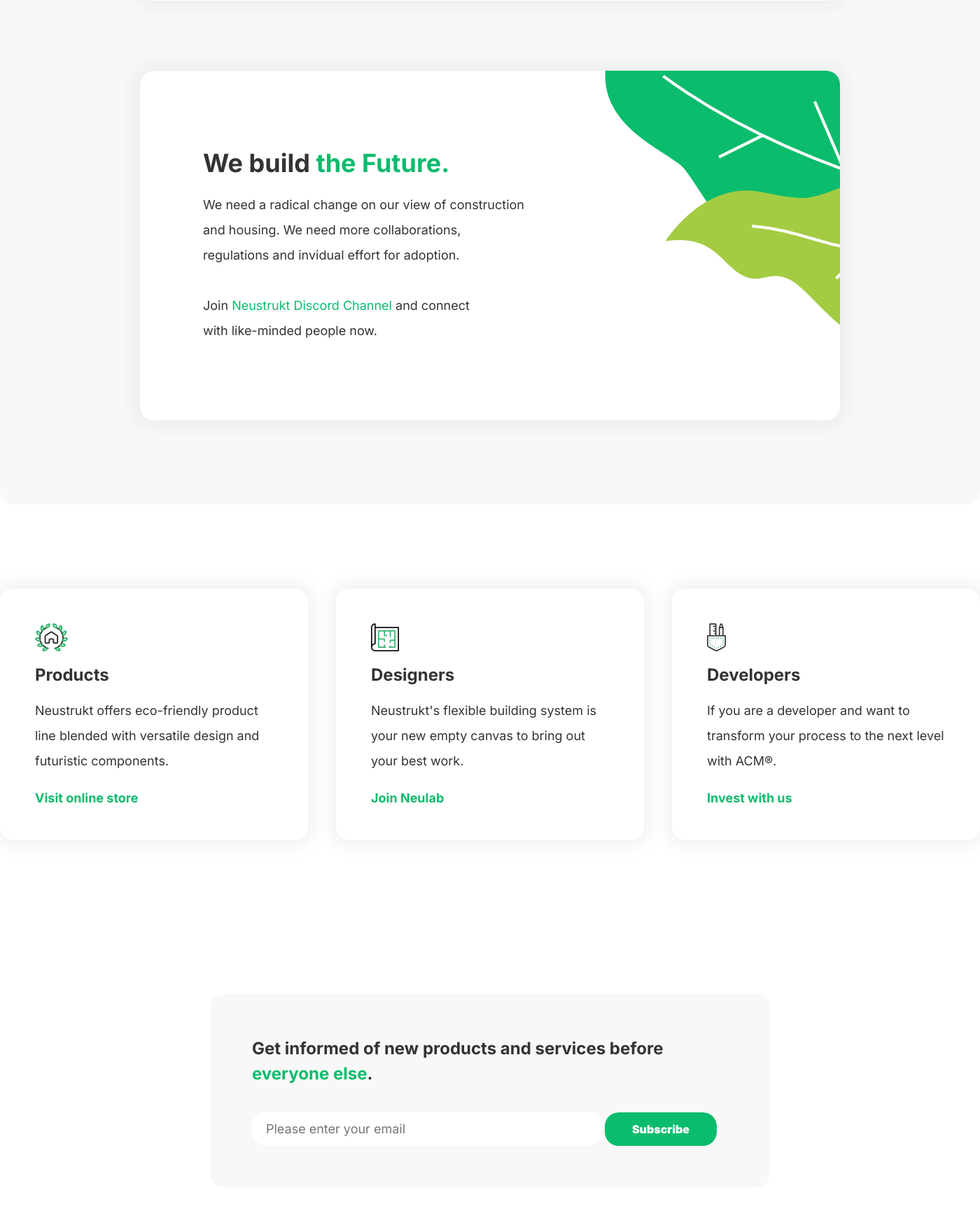
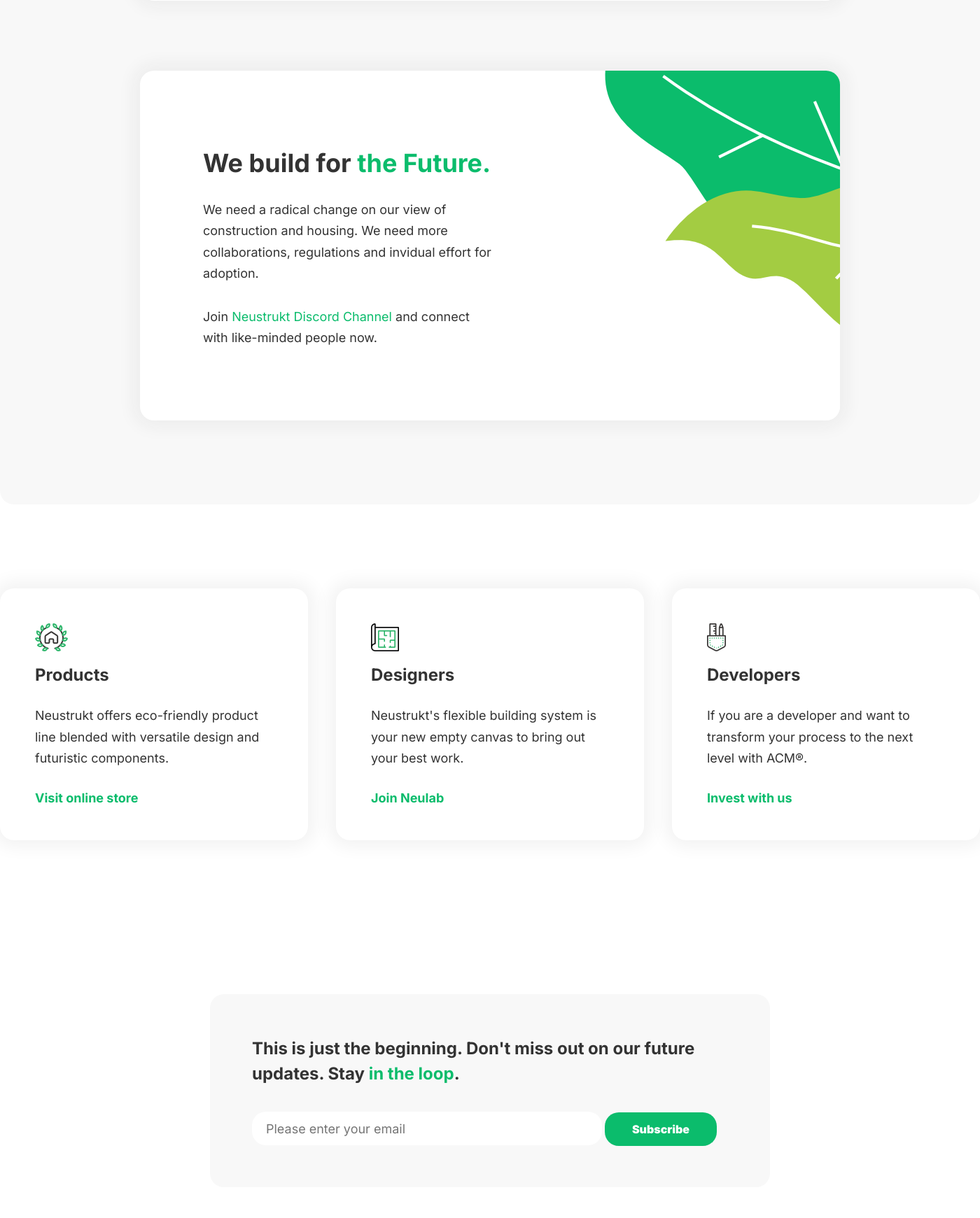
Before and after one commit to batudal/neustrukt, a Flask app: page / in a window 1400 px wide. Shown: the part 2579-4320 px from the top of the page at 70% size. Run offline with Flask 2, Linux system fonts and the light colour scheme; some libraries are stand-ins or nearby versions.

Commit message:
reset db?

```diff
--- a/static/css/main.css
+++ b/static/css/main.css
@@ -27,9 +27,10 @@ html {
 p{
   font-family: Inter;
   font-weight: 400;
-  line-height: 2;
+  line-height: 1.7;
   font-size: 18px;
-  padding: 10px;
+  padding: 20px;
+  padding-left:10px;
   margin: 0px;
 }
 
--- a/templates/index.html
+++ b/templates/index.html
@@ -70,7 +70,7 @@
       </div>
       <div class="scroll" id="scroll-4">
         <div class="card-text-container">
-          <h1>We build <span>the Future.</span></h1>
+          <h1>We build for <span>the Future.</span></h1>
           <p>We need a radical change on our view of construction and housing. We need more collaborations, regulations and
              invidual effort for adoption. <br><br>Join <a href="https://discord.gg/SWF9rd3uVC">Neustrukt Discord Channel</a> and connect <br>with like-minded people now.
           </p>
@@ -112,7 +112,7 @@
 
   <div class="footer">
     <div id="footer-form-container">
-      <h2>Get informed of new products and services before <span>everyone else</span>.</h2>
+      <h2>This is just the beginning. Don't miss out on our future updates. Stay <span>in the loop</span>.</h2>
       <form action="/submitted" method="POST">
         <div id="footer-form-item">
           <input type="email" name="email" id="email" placeholder="Please enter your email" />
```
